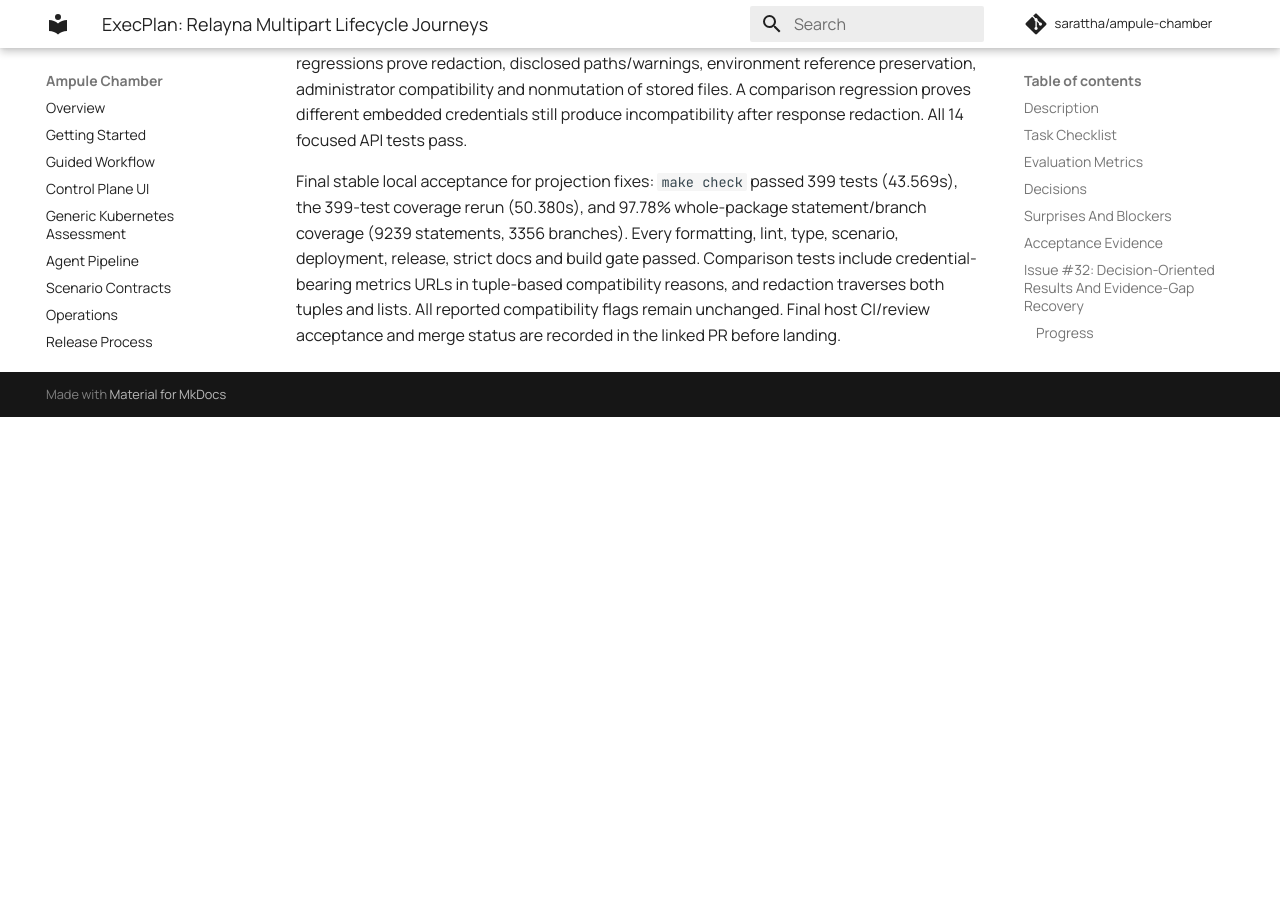
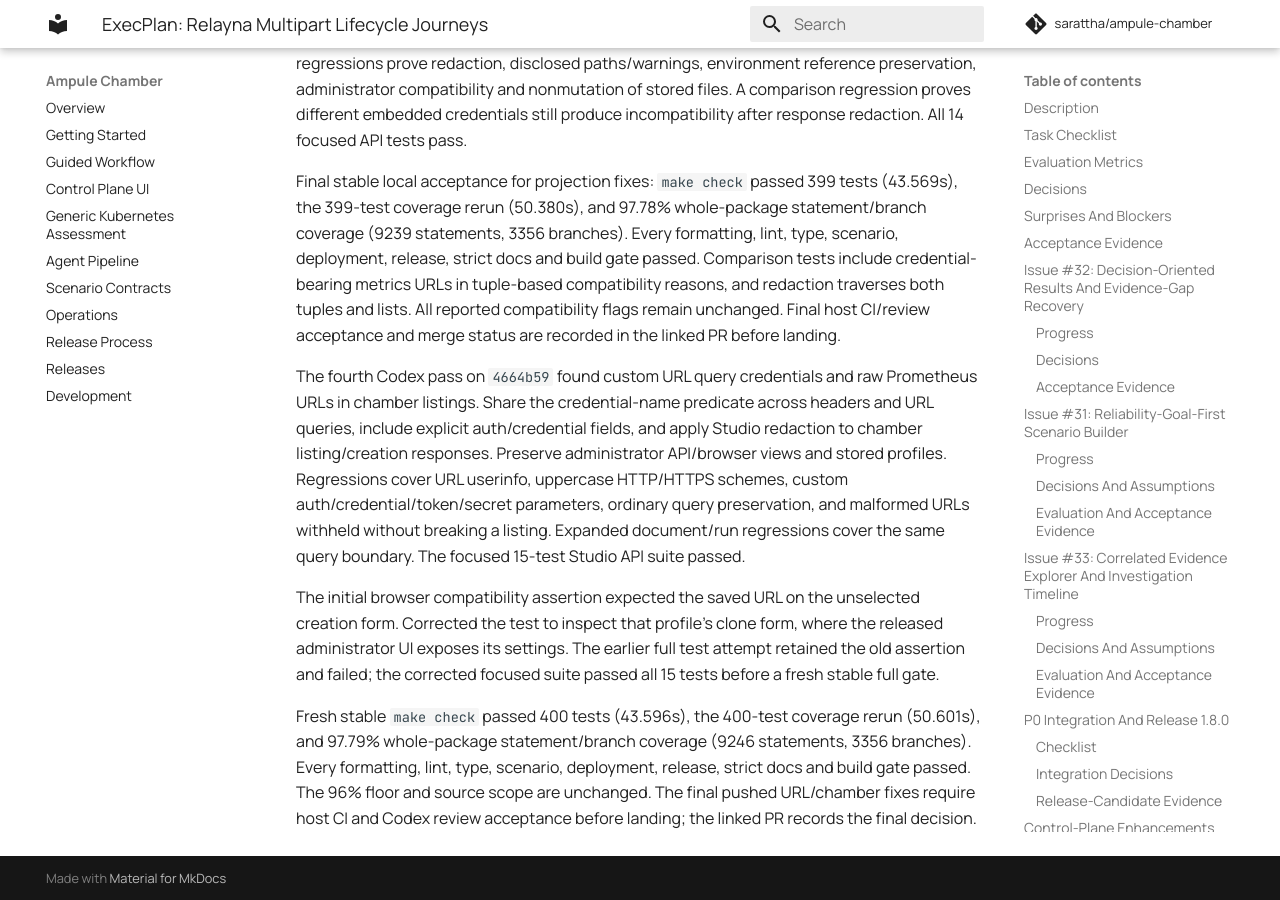
Before and after one commit to sarattha/ampule-chamber, an MkDocs documentation site: the page built from docs/internal/phases/phase-03-traffic-and-chaos/ExecPlan.md, in a window 1280 px wide and 900 px high, scrolled down 24647 px. Built offline with MkDocs 1.6.1 and Material for MkDocs 9.7.7, drawn with Linux system fonts in a browser that asks for light colours; comment, search, counter and statistics services are not loaded; before the commit the page ends 25064 px from its top, so only the background shows below that.

Commit message:
fix(studio): redact credential query parameters and chamber profiles

```diff
--- a/docs/internal/phases/phase-03-traffic-and-chaos/ExecPlan.md
+++ b/docs/internal/phases/phase-03-traffic-and-chaos/ExecPlan.md
@@ -936,3 +936,26 @@
 compatibility reasons, and redaction traverses both tuples and lists. All
 reported compatibility flags remain unchanged. Final host CI/review acceptance
 and merge status are recorded in the linked PR before landing.
+
+The fourth Codex pass on `4664b59` found custom URL query credentials and raw
+Prometheus URLs in chamber listings. Share the credential-name predicate across
+headers and URL queries, include explicit auth/credential fields, and apply
+Studio redaction to chamber listing/creation responses. Preserve administrator
+API/browser views and stored profiles. Regressions cover URL userinfo, uppercase
+HTTP/HTTPS schemes, custom auth/credential/token/secret parameters, ordinary
+query preservation, and malformed URLs withheld without breaking a listing.
+Expanded document/run regressions cover the same query boundary. The focused
+15-test Studio API suite passed.
+
+The initial browser compatibility assertion expected the saved URL on the
+unselected creation form. Corrected the test to inspect that profile's clone
+form, where the released administrator UI exposes its settings. The earlier
+full test attempt retained the old assertion and failed; the corrected focused
+suite passed all 15 tests before a fresh stable full gate.
+
+Fresh stable `make check` passed 400 tests (43.596s), the 400-test coverage
+rerun (50.601s), and 97.79% whole-package statement/branch coverage (9246
+statements, 3356 branches). Every formatting, lint, type, scenario, deployment,
+release, strict docs and build gate passed. The 96% floor and source scope are
+unchanged. The final pushed URL/chamber fixes require host CI and Codex review
+acceptance before landing; the linked PR records the final decision.
```
Also changed, not shown: CHANGELOG.md (+2 -1 lines), docs/control-plane.md (+5 -1 lines), docs/releases.md (+5 -2 lines), 2 other files.
